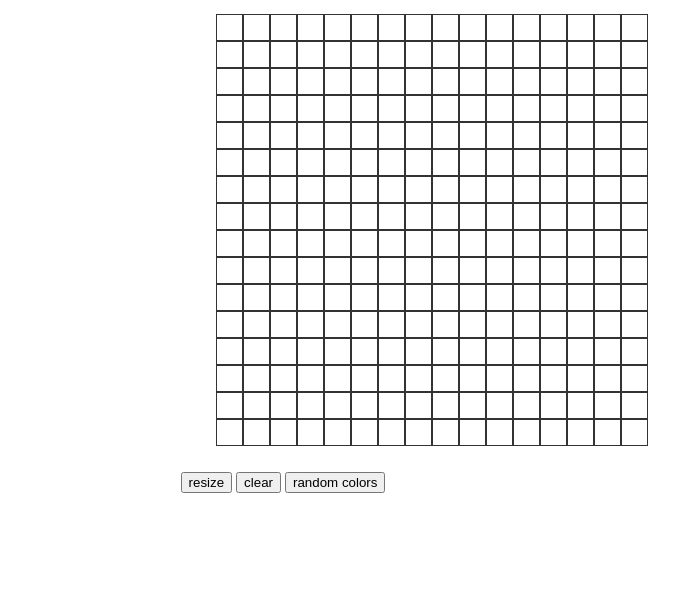
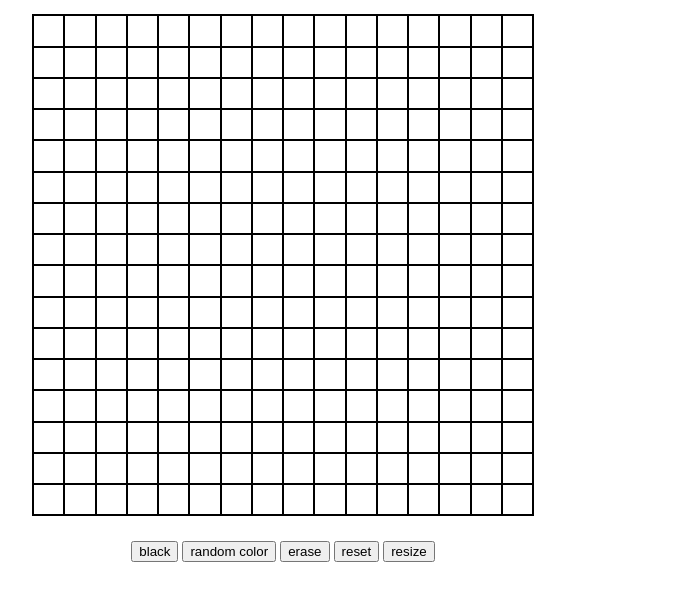
Before and after one commit to wstan2/etch-a-sketch, a plain HTML site: page index.html in a window 1280 px wide. Shown: the part 133-734 px from the top of the page, without its empty margins (357-1036 px from the left). Drawn offline with Linux system fonts and the light colour scheme.

Commit message:
fixed grid and added color and resize buttons

```diff
--- a/index.html
+++ b/index.html
@@ -6,11 +6,13 @@
 	</head>
 	<body>
 		<h1>Etch-a-Sketch</h1>
-		<div id="mainGrid"></div>
+		<div class="mainGrid"></div>
 		<div id="buttons">
-			<button type="button">resize</button>
-			<button type="button">clear</button>
-			<button type="button">random colors</button>
+			<button onclick="black()">black</button>
+			<button onclick="random()">random color</button>
+			<button onclick="erase()">erase</button>
+			<button onclick="reset()">reset</button>
+			<button onclick="resizeGrid()">resize</button>
 		</div>
 		<script src="main.js"></script>
 	</body>
--- a/main.js
+++ b/main.js
@@ -1,25 +1,71 @@
-drawGrid(16);
-let paintColor = "gray";
+let paintColor = "black";
 
-function drawGrid(size) {
-  for (let i = 0; i < size; i++) {
-    for (let j = 0; j < size; j++) {
-      let gridCell = document.createElement("div");
-      gridCell.style.height = "25px";
-      gridCell.style.width = "25px";
-      gridCell.style.background = "white";
-      gridCell.classList.add("finalGrid");
-      mainGrid.appendChild(gridCell);
-    }
+const mainGrid = document.querySelector(".mainGrid");
 
-    let newLine = document.createElement("br");
-    mainGrid.appendChild(newLine);
+let drawGrid = size => {
+  let resizable = 500 / size + "px";
+
+  for (let i = 0; i < size * size; i++) {
+    let gridCell = document.createElement("div");
+    gridCell.style.height = resizable;
+    gridCell.style.width = resizable;
+    gridCell.style.background = "white";
+    gridCell.classList.add("finalGrid");
+    mainGrid.appendChild(gridCell);
   }
-}
+};
+
+let reset = () => {
+  let gridCells = document.querySelectorAll(".finalGrid");
+  gridCells.forEach(gridCell => {
+    gridCell.style.background = "white";
+  });
+};
+
+let erase = () => {
+  paintColor = "white";
+};
+
+let black = () => {
+  paintColor = "black";
+};
+
+let random = () => {
+  let hue =
+    "rgb(" +
+    Math.floor(Math.random() * 256) +
+    "," +
+    Math.floor(Math.random() * 256) +
+    "," +
+    Math.floor(Math.random() * 256) +
+    ")";
+
+  paintColor = hue;
+};
+
+let resizeGrid = () => {
+  let gridCells = document.querySelectorAll(".finalGrid");
+  var br = document.querySelectorAll("br");
+
+  br.forEach(br => br.remove());
+
+  gridCells.forEach(gridCell => gridCell.remove());
+
+  let newSize = prompt("Please input a new size");
+
+  drawGrid(newSize);
+};
 
 let paint = e => {
   const target = e.target;
-  target.style.backgroundColor = paintColor;
+
+  if (paintColor != "black" && paintColor != "white") {
+    random();
+    target.style.backgroundColor = paintColor;
+  } else {
+    target.style.backgroundColor = paintColor;
+  }
 };
+drawGrid(16);
 
 mainGrid.addEventListener("mouseover", paint);
--- a/style.css
+++ b/style.css
@@ -1,15 +1,18 @@
-#mainGrid {
-	border: 2px;
-	width: 433px;
-	height: 433px;
-	margin: 0 565px;
+* {
+	box-sizing: border-box;
 }
-#mainGrid .finalGrid {
-	display: inline-block;
-	vertical-align: top;
-	background-color: white;
-	border: 1px solid rgba(0, 0, 0, 0.8);
-	text-align: center;
+
+.mainGrid {
+	border: 1px solid black;
+	margin: 0 auto;
+	width: 502px;
+	height: 502px;
+	display: flex;
+	flex-wrap: wrap;
+	align-content: flex-start;
+}
+.finalGrid {
+	border: 1px solid black;
 }
 
 h1 {
```
